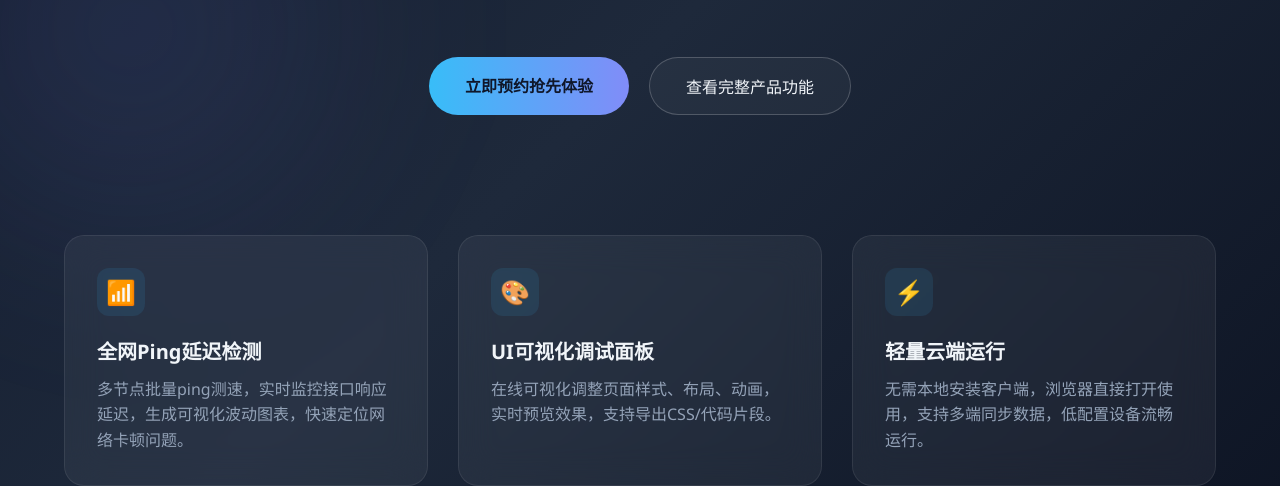
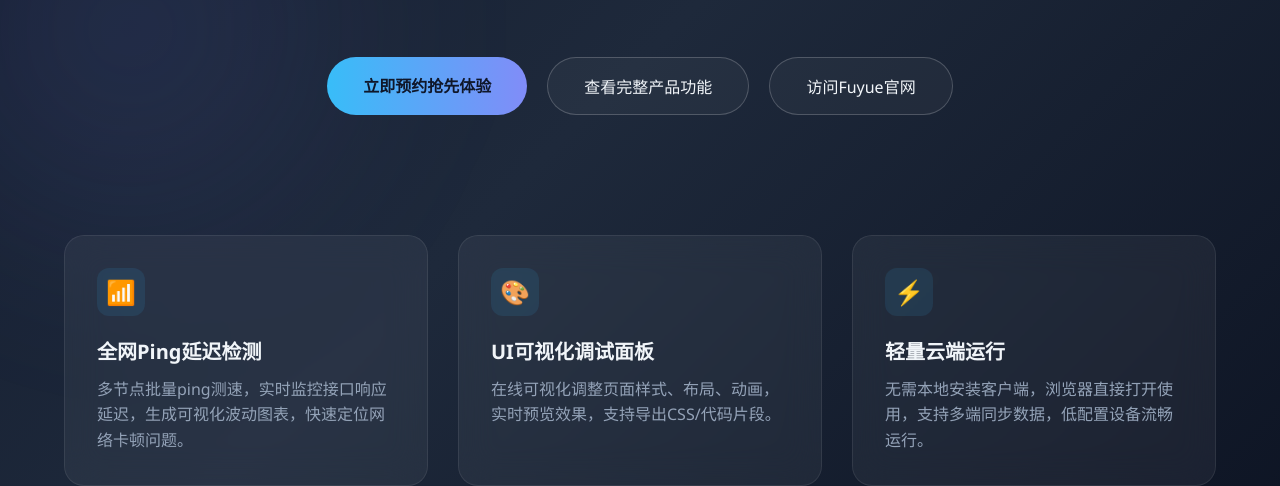
Before and after one commit to 1576842077/p, a plain HTML site: page index.html in a window 1280 px wide. Shown: the part 614-1100 px from the top of the page. Drawn offline with Linux system fonts and the light colour scheme.

Commit message:
Update index.html

```diff
--- a/index.html
+++ b/index.html
@@ -323,6 +323,8 @@
             <div class="btns">
                 <a href="subscribe.html" class="btn-primary">立即预约抢先体验</a>
                 <a href="features.html" class="btn-outline">查看完整产品功能</a>
+                <!-- 新增：访问Fuyue官网按钮，target="_blank"新标签页打开 -->
+                <a href="https://fuyueweb.pages.dev" target="_blank" class="btn-outline">访问Fuyue官网</a>
             </div>
         </section>
         <section class="features">
@@ -372,7 +374,6 @@
         }
         setInterval(updateCountdown, 1000);
         updateCountdown();
-
         const observer = new IntersectionObserver((entries)=>{
             entries.forEach(item=>{
                 if(item.isIntersecting){
@@ -386,3 +387,4 @@
     </script>
 </body>
 </html>
+<!-- （注：内容由AI生成） -->
```
